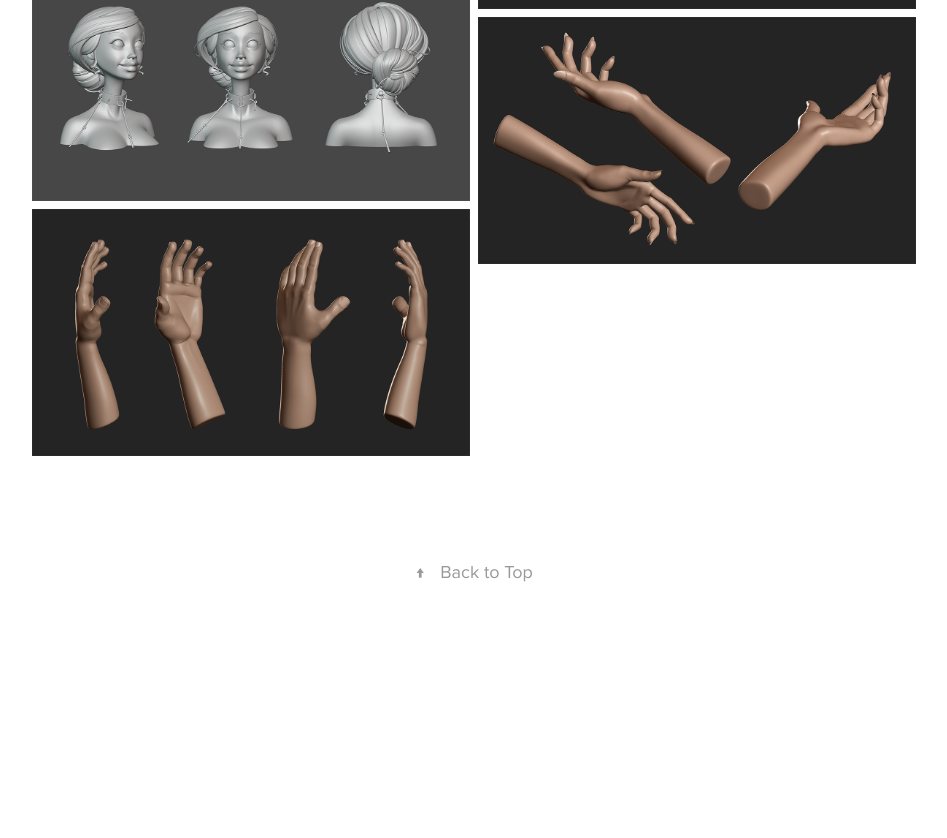
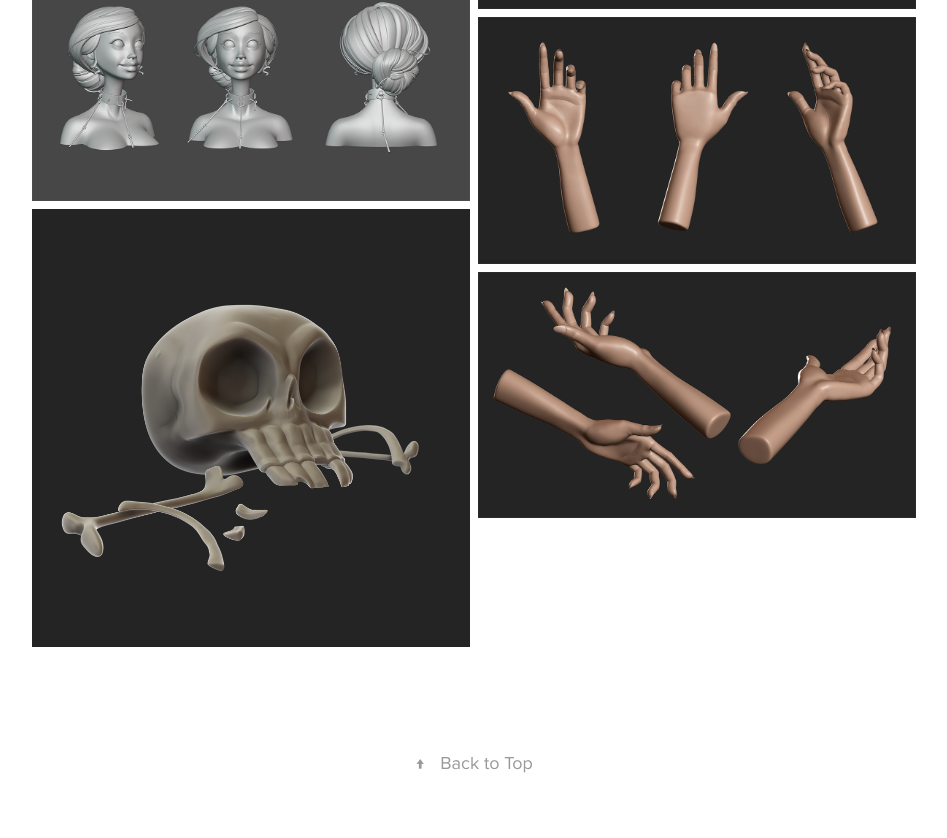
Before and after one commit to harisprlja/portfolio-website, a plain HTML site: page 3d.html in a window 1280 px wide. Shown: the part 614-1452 px from the top of the page, without its empty margins (326-1273 px from the left). Before the commit the page ends 1261 px from the top, so only its background shows below. Drawn offline with nearby package versions, Linux system fonts and the light colour scheme.

Commit message:
Update 3D

```diff
--- a/3d.html
+++ b/3d.html
@@ -249,19 +249,21 @@
                                         <a data-fancybox="gallery" href="./images/haris-prlja-binding-spell-2.png"><img class="img-fluid img-thumbnail" src="./images/haris-prlja-binding-spell-2.png"></a>
                                     </div>
 
+                                    <div class="grid-item">
+                                        <a data-fancybox="gallery" href="./images/haris-prlja-stylized-skull.png"><img class="img-fluid img-thumbnail" src="./images/haris-prlja-stylized-skull.png"></a>
+                                    </div>
+
                                     <!-- <div class="grid-item">
                                         <a data-fancybox="gallery" href="./images/haris-prlja-stylized-male-hand-1.png"><img class="img-fluid img-thumbnail" src="./images/haris-prlja-stylized-male-hand-1.png"></a>
                                     </div> -->
 
+                                </div>
+
+                                <div class="col gallery-col">
+
                                     <div class="grid-item">
                                         <a data-fancybox="gallery" href="./images/haris-prlja-stylized-male-hand-2.png"><img class="img-fluid img-thumbnail" src="./images/haris-prlja-stylized-male-hand-2.png"></a>
                                     </div>
-
-
-
-                                </div>
-
-                                <div class="col gallery-col">
 
                                     <div class="grid-item">
                                         <a data-fancybox="gallery" href="./images/haris-prlja-stylized-male-hand-3.png"><img class="img-fluid img-thumbnail" src="./images/haris-prlja-stylized-male-hand-3.png"></a>
```
Also changed, not shown: images/haris-prlja-stylized-skull.png (added).
